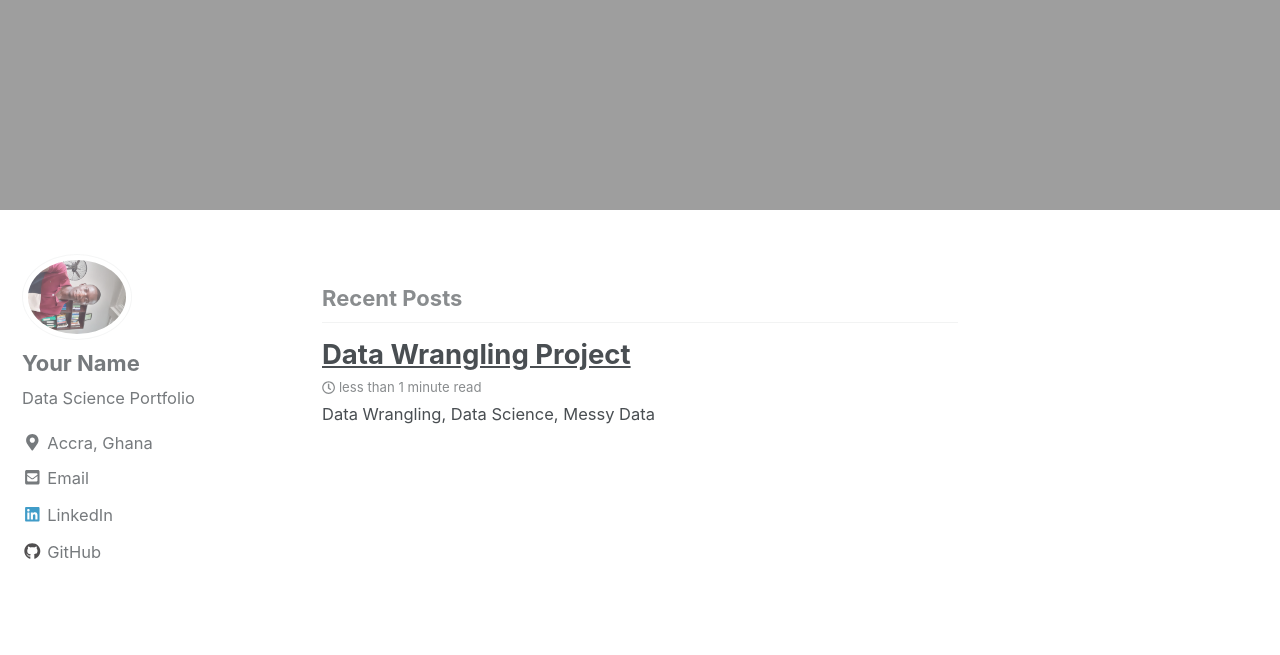
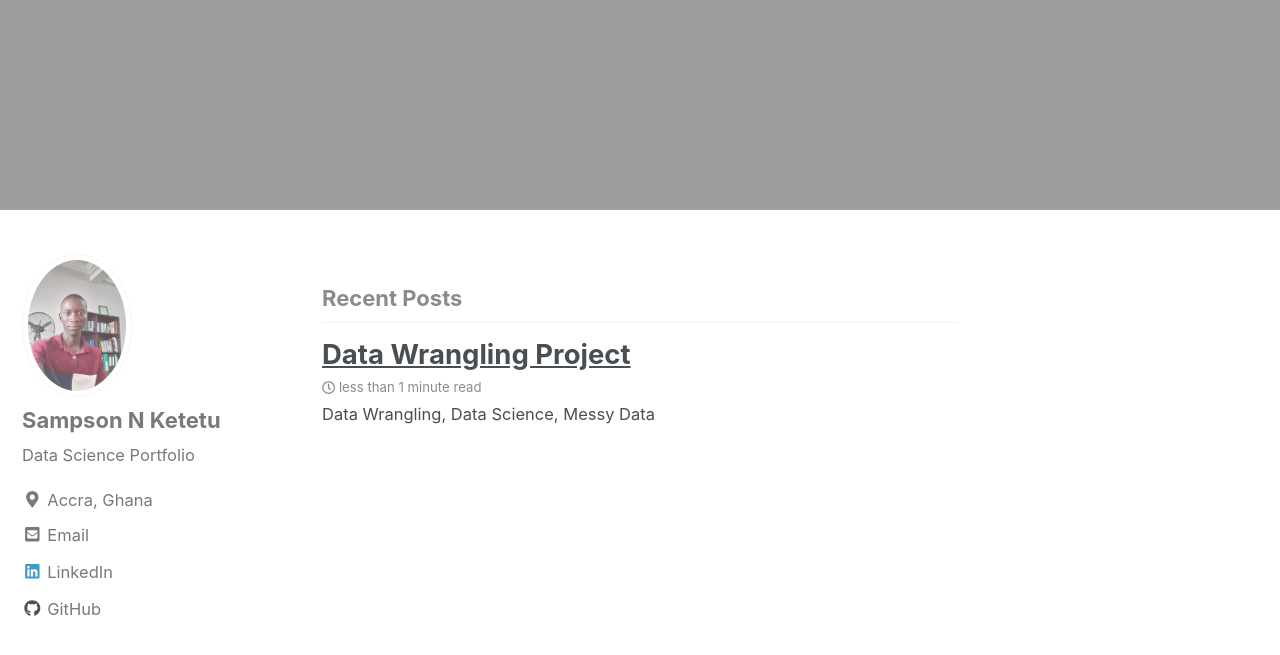
Before and after one commit to McSampson/McSampson.github.io, a Jekyll site: the page built from index.html, in a window 1280 px wide and 900 px high, scrolled down 850 px. Shown: the top 655 px of the window. Built offline with Jekyll 4.4.1, drawn with Linux system fonts in a browser that asks for light colours; nearby versions of some CDN libraries; the list of posts is cut into pages by our own code.

Commit message:
new github

```diff
--- a/_config.yml
+++ b/_config.yml
@@ -15,7 +15,7 @@ name                     : "Sampson N Ketetu"
 description              : "Machine Learning Engineering"
 url                      : # the base hostname & protocol for your site e.g. "https://mmistakes.github.io"
 baseurl                  : # the subpath of your site, e.g. "/blog"
-repository               : # GitHub username/repo-name e.g. "mmistakes/minimal-mistakes"
+repository               : "McSampson/projects"
 teaser                   : # path of fallback teaser image, e.g. "/assets/images/500x300.png"
 # breadcrumbs            : false # true, false (default)
 words_per_minute         : 200
@@ -84,7 +84,7 @@ analytics:
 
 # Site Author
 author:
-  name             : "Your Name"
+  name             : "Sampson N Ketetu"
   avatar           : "/images/bio-pic-2.jpg" # path of avatar image, e.g. "/assets/images/bio-photo.jpg"
   bio              : "Data Science Portfolio"
   location         : "Accra, Ghana"
```
Also changed, not shown: images/bio-pic-2.jpg.
